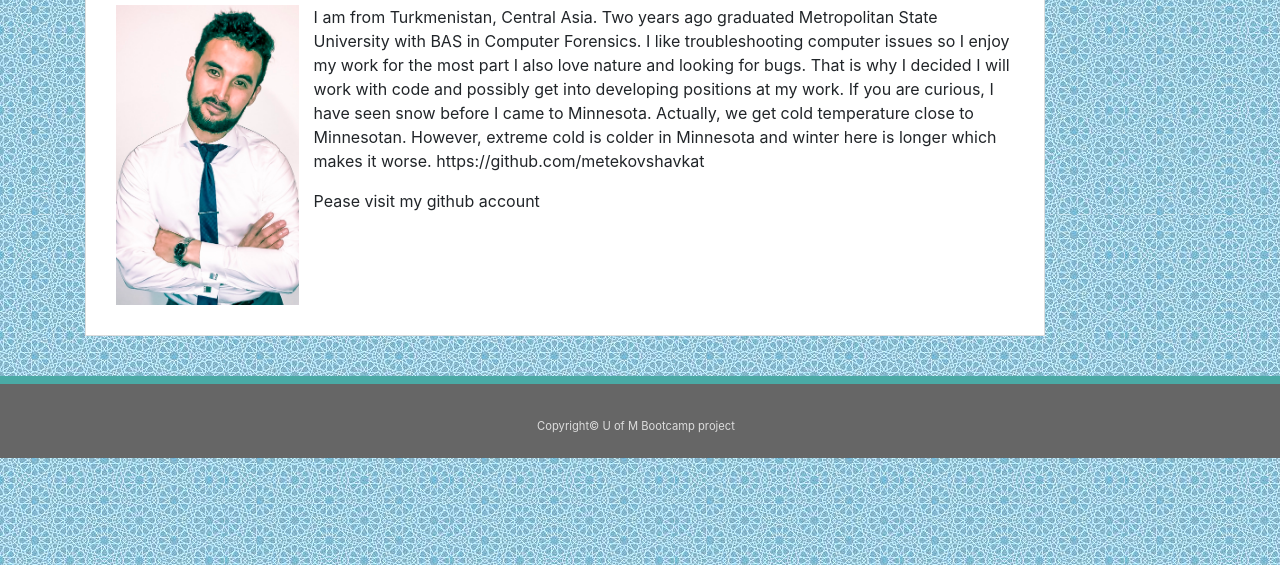
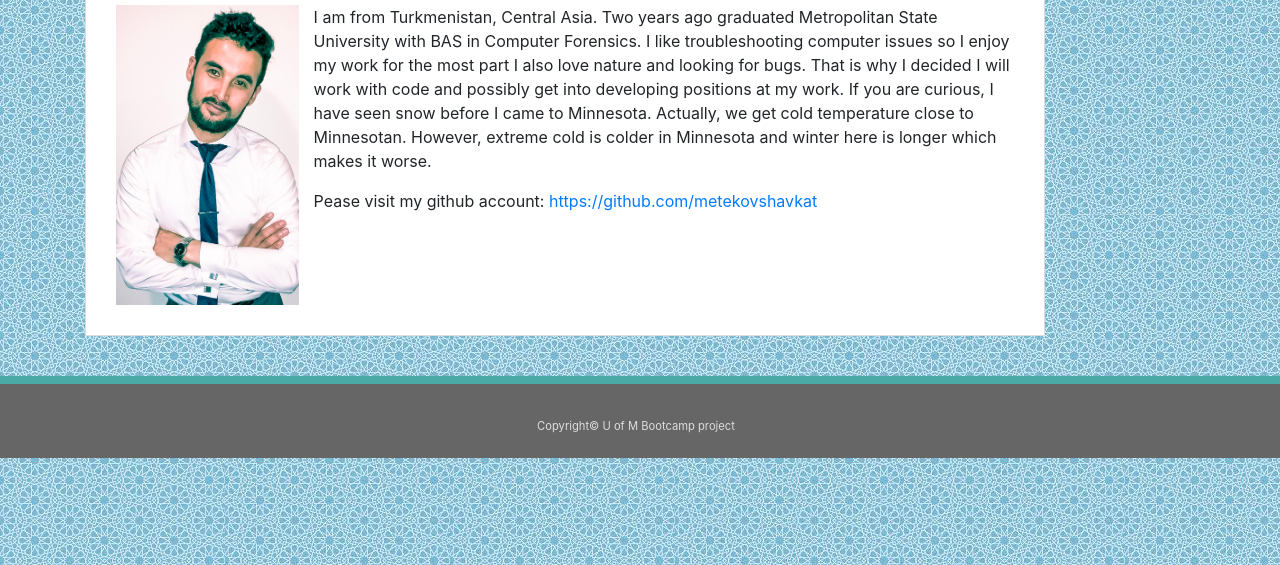
Before and after one commit to metekovshavkat/Basic-Portfolio, a plain HTML site: page index.html in a window 1280 px wide. Shown: the part 235-800 px from the top of the page. Drawn offline with nearby package versions, Linux system fonts and the light colour scheme.

Commit message:
updated portfolio

```diff
--- a/index.html
+++ b/index.html
@@ -42,9 +42,9 @@
 
             <p><img src="assets/images/my-pic.JPG" alt="Shavkat Metekov" style="width: 182.594px; height:300px; margin-right:15px;"> I am from Turkmenistan, Central Asia. Two years ago graduated Metropolitan State University with BAS in Computer Forensics. I like troubleshooting computer issues so I enjoy my work for the most part
                 I also love nature and looking for bugs. That is why I decided I will work with code and possibly get into developing positions at my work. If you are curious, I have seen snow before I came to
-                Minnesota. Actually, we get cold temperature close to Minnesotan. However, extreme cold is colder in Minnesota and winter here is longer which makes it worse. <href>https://github.com/metekovshavkat</href>
+                Minnesota. Actually, we get cold temperature close to Minnesotan. However, extreme cold is colder in Minnesota and winter here is longer which makes it worse.
             </p>
-            <p>Pease visit my github account </p>
+            <p>Pease visit my github account: <a href="Github Portfolio">https://github.com/metekovshavkat</a href> </p>
 
     </div>
     </div>
```
